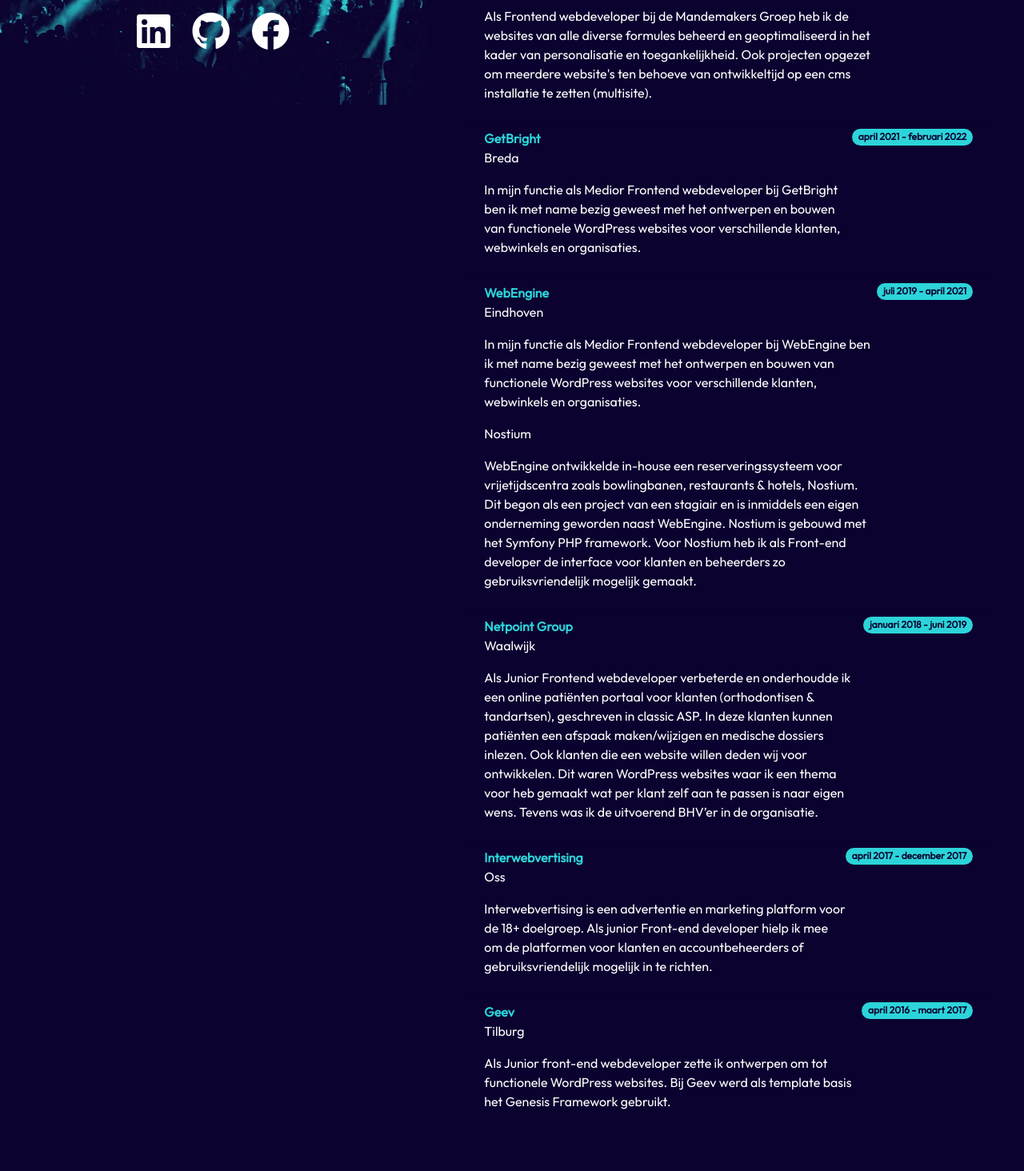
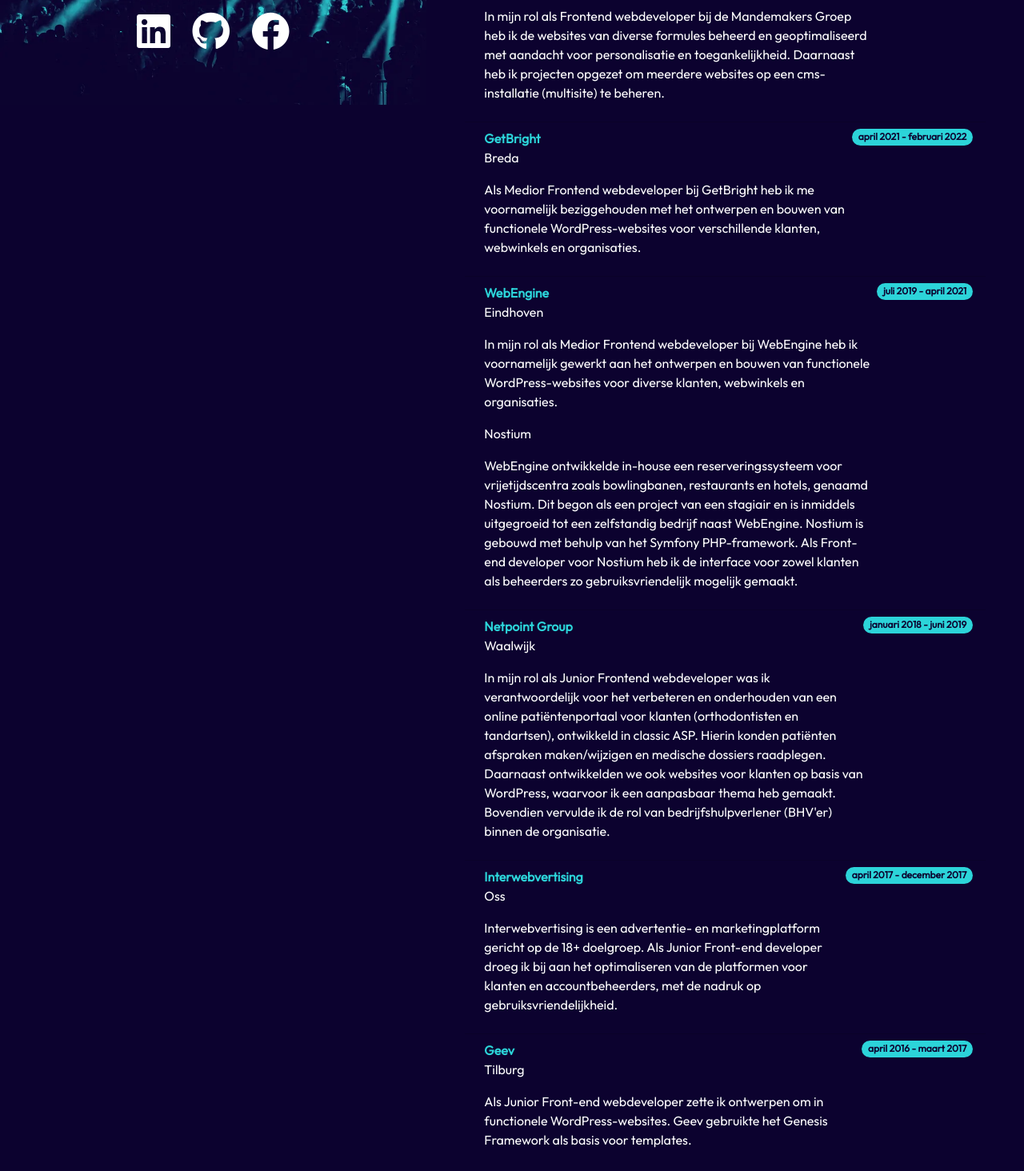
Before and after one commit to SjorsHartwijk/sjorshartwijk.github.io, a plain HTML site: page index.html in a window 1280 px wide. Shown: the part 669-2133 px from the top of the page at 80% size. Drawn offline with Linux system fonts and the light colour scheme.

Commit message:
work experience textual changes

```diff
--- a/index.html
+++ b/index.html
@@ -54,7 +54,7 @@
                             <div class="ms-2 me-auto">
                                 <div class="fw-bold">De Mandemakers Groep</div>
                                 <p>Waalwijk</p>
-                                <p>Als Frontend webdeveloper bij de Mandemakers Groep heb ik de websites van alle diverse formules beheerd en geoptimaliseerd in het kader van personalisatie en toegankelijkheid. Ook projecten opgezet om meerdere website's ten behoeve van ontwikkeltijd op een cms installatie te zetten (multisite).</p>
+                                <p>In mijn rol als Frontend webdeveloper bij de Mandemakers Groep heb ik de websites van diverse formules beheerd en geoptimaliseerd met aandacht voor personalisatie en toegankelijkheid. Daarnaast heb ik projecten opgezet om meerdere websites op een cms-installatie (multisite) te beheren.</p>
                             </div>
                             <span class="badge bg-primary rounded-pill">maart 2022 - heden</span>
                         </li>
@@ -62,9 +62,7 @@
                             <div class="ms-2 me-auto">
                                 <div class="fw-bold">GetBright</div>
                                 <p>Breda</p>
-                                <p>In mijn functie als Medior Frontend webdeveloper bij GetBright ben ik met name bezig
-                                    geweest met het ontwerpen en bouwen van functionele WordPress websites voor
-                                    verschillende klanten, webwinkels en organisaties.</p>
+                                <p>Als Medior Frontend webdeveloper bij GetBright heb ik me voornamelijk beziggehouden met het ontwerpen en bouwen van functionele WordPress-websites voor verschillende klanten, webwinkels en organisaties.</p>
                             </div>
                             <span class="badge bg-primary rounded-pill">april 2021 - februari 2022</span>
                         </li>
@@ -72,15 +70,9 @@
                             <div class="ms-2 me-auto">
                                 <div class="fw-bold">WebEngine</div>
                                 <p>Eindhoven</p>
-                                <p>In mijn functie als Medior Frontend webdeveloper bij WebEngine ben ik met name bezig
-                                    geweest met het ontwerpen en bouwen van functionele WordPress websites voor
-                                    verschillende klanten, webwinkels en organisaties.</p>
+                                <p>In mijn rol als Medior Frontend webdeveloper bij WebEngine heb ik voornamelijk gewerkt aan het ontwerpen en bouwen van functionele WordPress-websites voor diverse klanten, webwinkels en organisaties.</p>
                                 <p>Nostium</p>
-                                <p>WebEngine ontwikkelde in-house een reserveringssysteem voor vrijetijdscentra zoals
-                                    bowlingbanen, restaurants & hotels, Nostium. Dit begon als een project van een
-                                    stagiair en is inmiddels een eigen onderneming geworden naast WebEngine. Nostium is
-                                    gebouwd met het Symfony PHP framework. Voor Nostium heb ik als Front-end developer
-                                    de interface voor klanten en beheerders zo gebruiksvriendelijk mogelijk gemaakt.</p>
+                                <p>WebEngine ontwikkelde in-house een reserveringssysteem voor vrijetijdscentra zoals bowlingbanen, restaurants en hotels, genaamd Nostium. Dit begon als een project van een stagiair en is inmiddels uitgegroeid tot een zelfstandig bedrijf naast WebEngine. Nostium is gebouwd met behulp van het Symfony PHP-framework. Als Front-end developer voor Nostium heb ik de interface voor zowel klanten als beheerders zo gebruiksvriendelijk mogelijk gemaakt.</p>
                             </div>
                             <span class="badge bg-primary rounded-pill">juli 2019 - april 2021</span>
                         </li>
@@ -88,12 +80,7 @@
                             <div class="ms-2 me-auto">
                                 <div class="fw-bold">Netpoint Group</div>
                                 <p>Waalwijk</p>
-                                <p>Als Junior Frontend webdeveloper verbeterde en onderhoudde ik een online patiënten
-                                    portaal voor klanten (orthodontisen & tandartsen), geschreven in classic ASP. In
-                                    deze klanten kunnen patiënten een afspaak maken/wijzigen en medische dossiers
-                                    inlezen. Ook klanten die een website willen deden wij voor ontwikkelen. Dit waren
-                                    WordPress websites waar ik een thema voor heb gemaakt wat per klant zelf aan te
-                                    passen is naar eigen wens. Tevens was ik de uitvoerend BHV’er in de organisatie.</p>
+                                <p>In mijn rol als Junior Frontend webdeveloper was ik verantwoordelijk voor het verbeteren en onderhouden van een online patiëntenportaal voor klanten (orthodontisten en tandartsen), ontwikkeld in classic ASP. Hierin konden patiënten afspraken maken/wijzigen en medische dossiers raadplegen. Daarnaast ontwikkelden we ook websites voor klanten op basis van WordPress, waarvoor ik een aanpasbaar thema heb gemaakt. Bovendien vervulde ik de rol van bedrijfshulpverlener (BHV'er) binnen de organisatie.</p>
                             </div>
                             <span class="badge bg-primary rounded-pill">januari 2018 - juni 2019</span>
                         </li>
@@ -101,9 +88,7 @@
                             <div class="ms-2 me-auto">
                                 <div class="fw-bold">Interwebvertising</div>
                                 <p>Oss</p>
-                                <p>Interwebvertising is een advertentie en marketing platform voor de 18+ doelgroep. Als
-                                    junior Front-end developer hielp ik mee om de platformen voor klanten en
-                                    accountbeheerders of gebruiksvriendelijk mogelijk in te richten.</p>
+                                <p>Interwebvertising is een advertentie- en marketingplatform gericht op de 18+ doelgroep. Als Junior Front-end developer droeg ik bij aan het optimaliseren van de platformen voor klanten en accountbeheerders, met de nadruk op gebruiksvriendelijkheid.</p>
                             </div>
                             <span class="badge bg-primary rounded-pill">april 2017 - december 2017</span>
                         </li>
@@ -111,8 +96,7 @@
                             <div class="ms-2 me-auto">
                                 <div class="fw-bold">Geev</div>
                                 <p>Tilburg</p>
-                                <p>Als Junior front-end webdeveloper zette ik ontwerpen om tot functionele WordPress
-                                    websites. Bij Geev werd als template basis het Genesis Framework gebruikt.</p>
+                                <p>Als Junior Front-end webdeveloper zette ik ontwerpen om in functionele WordPress-websites. Geev gebruikte het Genesis Framework als basis voor templates.</p>
                             </div>
                             <span class="badge bg-primary rounded-pill">april 2016 - maart 2017</span>
                         </li>
```
